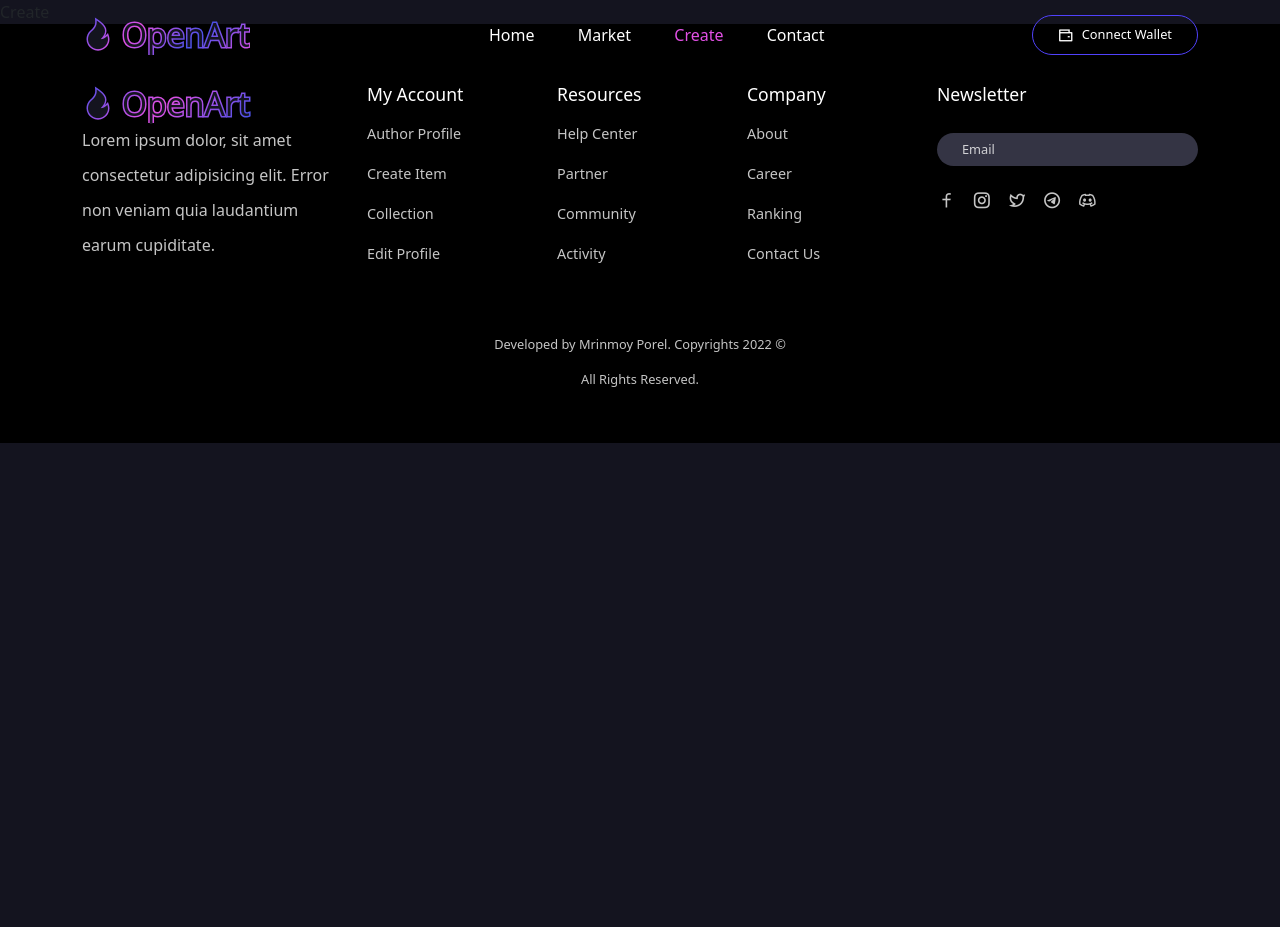
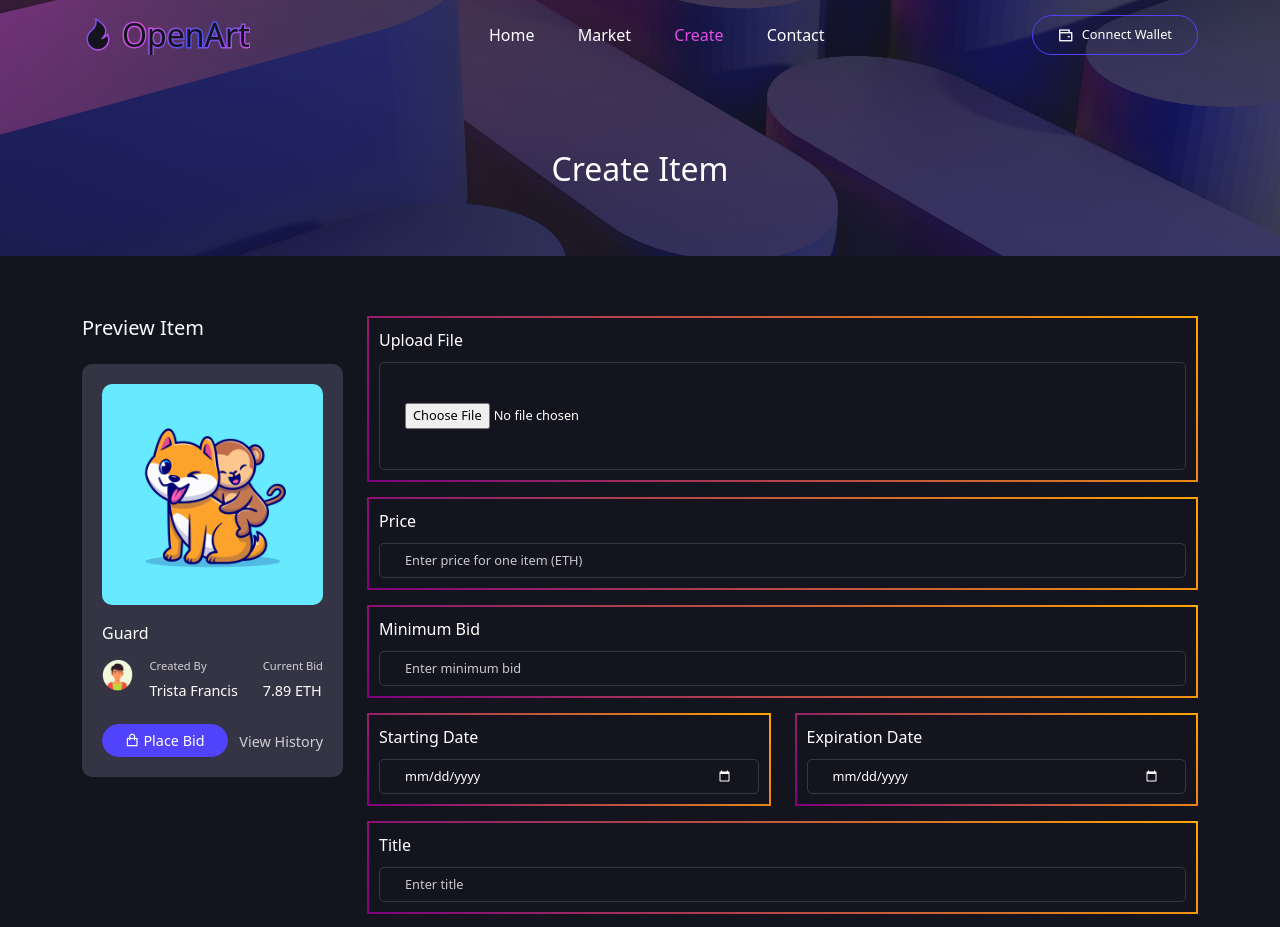
Before and after one commit to mrinnnmoy/openArt, a React (Create React App) app: page /create in a window 1280 px wide. Shown: the top 927 px of the page. Before the commit the page ends 800 px from the top, so only its background shows below. Built offline with nearby package versions, Linux system fonts and the light colour scheme.

Commit message:
build createItems-components

```diff
--- a/src/pages/Create.jsx
+++ b/src/pages/Create.jsx
@@ -1,9 +1,92 @@
-import React from 'react';
+import React from "react";
+
+import { Container, Row, Col } from "reactstrap";
+import CommonSection from "../components/ui/Common-section/CommonSection";
+import NftCard from "../components/ui/Nft-card/NftCard";
+import img from "../assets/images/img-01.jpg";
+import avatar from "../assets/images/ava-01.png";
+
+import "../styles/create-items.css";
+
+const item = {
+  id: "01",
+  title: "Guard",
+  desc: "Lorem ipsum dolor sit amet, consectetur adipisicing elit. Veniam adipisci cupiditate officia, nostrum et deleniti vero corrupti facilis minima laborum nesciunt nulla error natus saepe illum quasi ratione suscipit tempore dolores. Recusandae, similique modi voluptates dolore repellat eum earum sint.",
+  imgUrl: img,
+  creator: "Trista Francis",
+  creatorImg: avatar,
+  currentBid: 7.89,
+};
 
 const Create = () => {
   return (
-    <div>Create</div>
-  )
+    <>
+      <CommonSection title="Create Item" />
+
+      <section>
+        <Container>
+          <Row>
+            <Col lg="3" md="4" sm="6">
+              <h5 className="mb-4 text-light">Preview Item</h5>
+              <NftCard item={item} />
+            </Col>
+
+            <Col lg="9" md="8" sm="6">
+              <div className="create__item">
+                <form>
+                  <div className="form__input">
+                    <label htmlFor="">Upload File</label>
+                    <input type="file" className="upload__input" />
+                  </div>
+
+                  <div className="form__input">
+                    <label htmlFor="">Price</label>
+                    <input
+                      type="number"
+                      placeholder="Enter price for one item (ETH)"
+                    />
+                  </div>
+
+                  <div className="form__input">
+                    <label htmlFor="">Minimum Bid</label>
+                    <input type="number" placeholder="Enter minimum bid" />
+                  </div>
+
+                  <div className=" d-flex align-items-center gap-4">
+                    <div className="form__input w-50">
+                      <label htmlFor="">Starting Date</label>
+                      <input type="date" />
+                    </div>
+
+                    <div className="form__input w-50">
+                      <label htmlFor="">Expiration Date</label>
+                      <input type="date" />
+                    </div>
+                  </div>
+
+                  <div className="form__input">
+                    <label htmlFor="">Title</label>
+                    <input type="text" placeholder="Enter title" />
+                  </div>
+
+                  <div className="form__input">
+                    <label htmlFor="">Description</label>
+                    <textarea
+                      name=""
+                      id=""
+                      rows="7"
+                      placeholder="Enter description"
+                      className="w-100"
+                    ></textarea>
+                  </div>
+                </form>
+              </div>
+            </Col>
+          </Row>
+        </Container>
+      </section>
+    </>
+  );
 };
 
 export default Create;
--- a/src/styles/create-items.css
+++ b/src/styles/create-items.css
@@ -0,0 +1,42 @@
+.form__input input,
+.form__input textarea {
+    width: 100%;
+    padding: 7px 25px;
+    color: #fff;
+    font-size: 0.8rem;
+    background: transparent;
+    border: 1px solid rgba(221, 221, 221, 0.171);
+    outline: none;
+    border-radius: 5px;
+    cursor: pointer;
+}
+
+.form__input {
+    margin-bottom: 15px;
+}
+
+.form__input label {
+    color: #fff;
+    margin-bottom: 10px;
+}
+
+.form__input .upload__input {
+    padding: 40px 25px;
+}
+
+.form__input {
+    padding: 10px;
+    border: 2px solid;
+    border-image: linear-gradient(45deg, purple, orange) 1;
+}
+
+::-webkit-calendar-picker-indicator {
+    filter: invert(1);
+    cursor: pointer;
+}
+
+@media only screen and (max-width: 576px) {
+    .create__item {
+        margin-top: 15px;
+    }
+}
```
